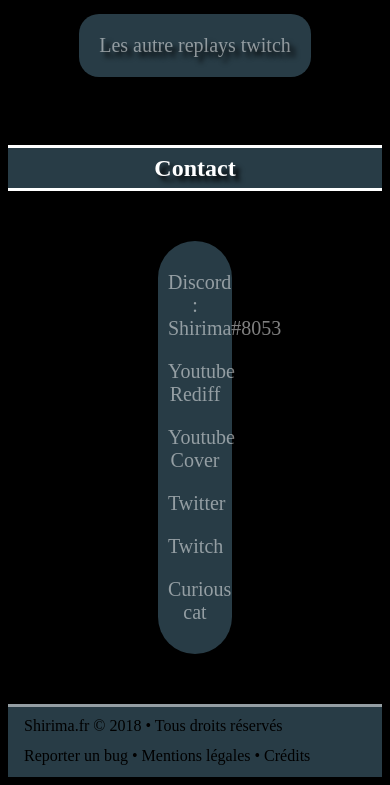
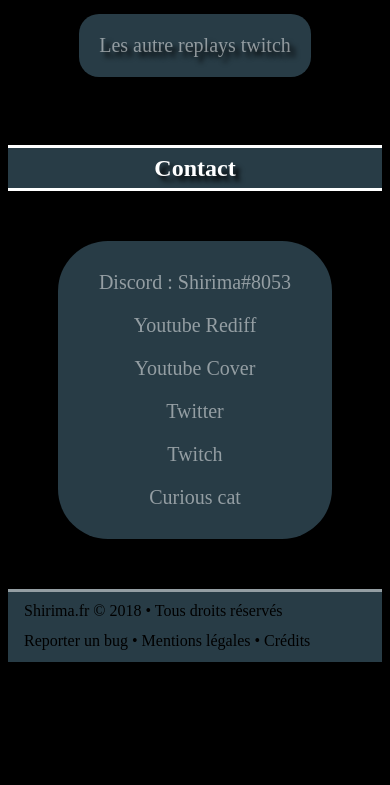
Before and after one commit to MathieuCstl/shirima, a plain HTML site: page index.html in a window 390 px wide. Shown: the part 3784-4569 px from the top of the page. After the commit the page ends 4454 px from the top, so only its background shows below. Drawn offline with Linux system fonts and the light colour scheme.

Commit message:
Correction Contact responsive

```diff
--- a/css/shirima.css
+++ b/css/shirima.css
@@ -286,6 +286,12 @@ footer {
         margin-right: 150px;
     }
 }
+@media screen and (max-width: 620px) {
+    .contact {
+        margin-left: 50px;
+        margin-right: 50px;
+    }
+}
 @media screen and (min-width: 1500px) {
     .logo1 {
         position: absolute;
```
